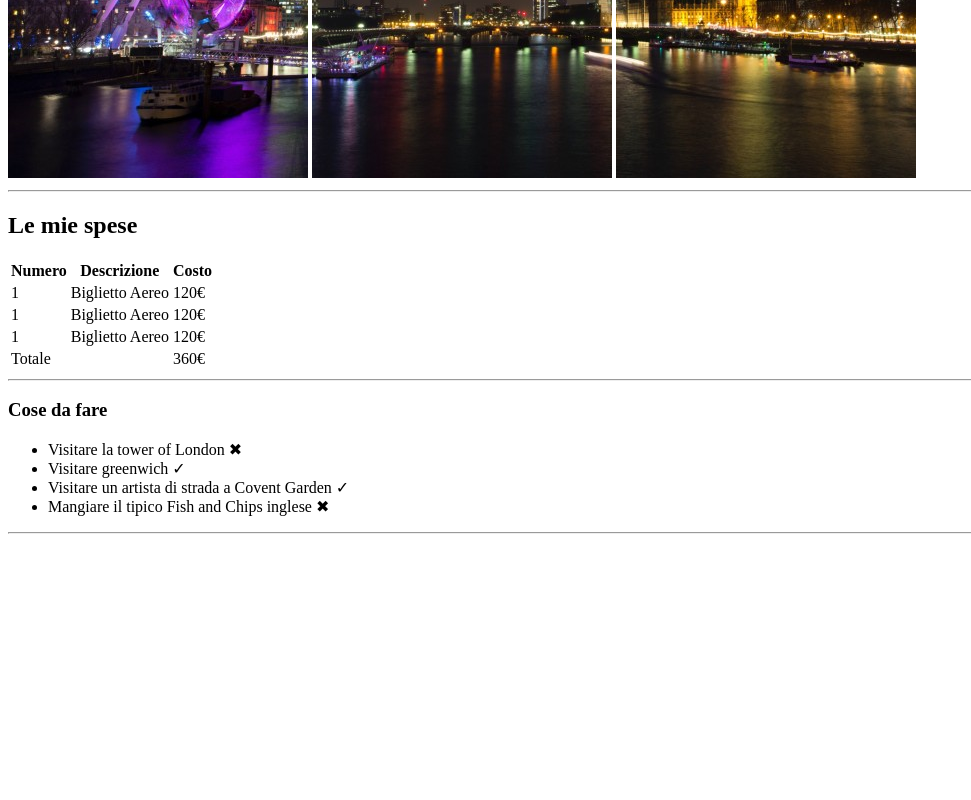
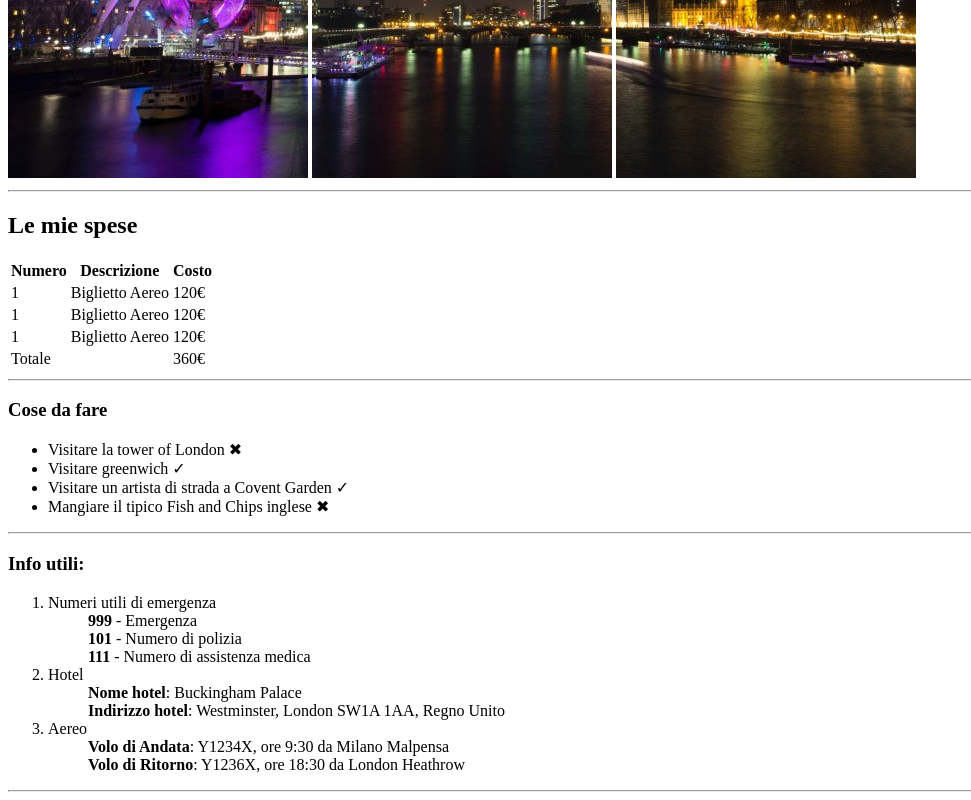
Before and after one commit to leonardopea/html-london-trip, a plain HTML site: page index.html in a window 1280 px wide. Shown: the part 502-1302 px from the top of the page, without its empty margins (0-971 px from the left). Before the commit the page ends 1044 px from the top, so only its background shows below. Drawn offline with Linux system fonts and the light colour scheme.

Commit message:
terminata la sezione delle info utili

```diff
--- a/index.html
+++ b/index.html
@@ -72,6 +72,24 @@
             </ul>
         </section>
         <hr>
+        <section>  <!-- inizio delle info utili-->
+            <h3>Info utili:</h3>
+            <ol>
+                <li>Numeri utili di emergenza
+                    <ul><strong>999 </strong> - Emergenza</ul>
+                    <ul><strong>101 </strong> - Numero di polizia</ul>
+                    <ul><strong>111 </strong> - Numero di assistenza medica</ul>
+                </li>
+                <li>Hotel</li>
+                    <ul><strong>Nome hotel</strong>: Buckingham Palace</ul>
+                    <ul><strong>Indirizzo hotel</strong>: Westminster, London SW1A 1AA, Regno Unito</ul>
+                <li>Aereo</li>
+                    <ul><strong>Volo di Andata</strong>: Y1234X, ore 9:30 da Milano Malpensa</ul>
+                    <ul><strong>Volo di Ritorno</strong>: Y1236X, ore 18:30 da London Heathrow</ul>
+            </ol>
+
+        </section>
+        <hr>
 
     </main> <!-- fine del corpo -->
 
```
